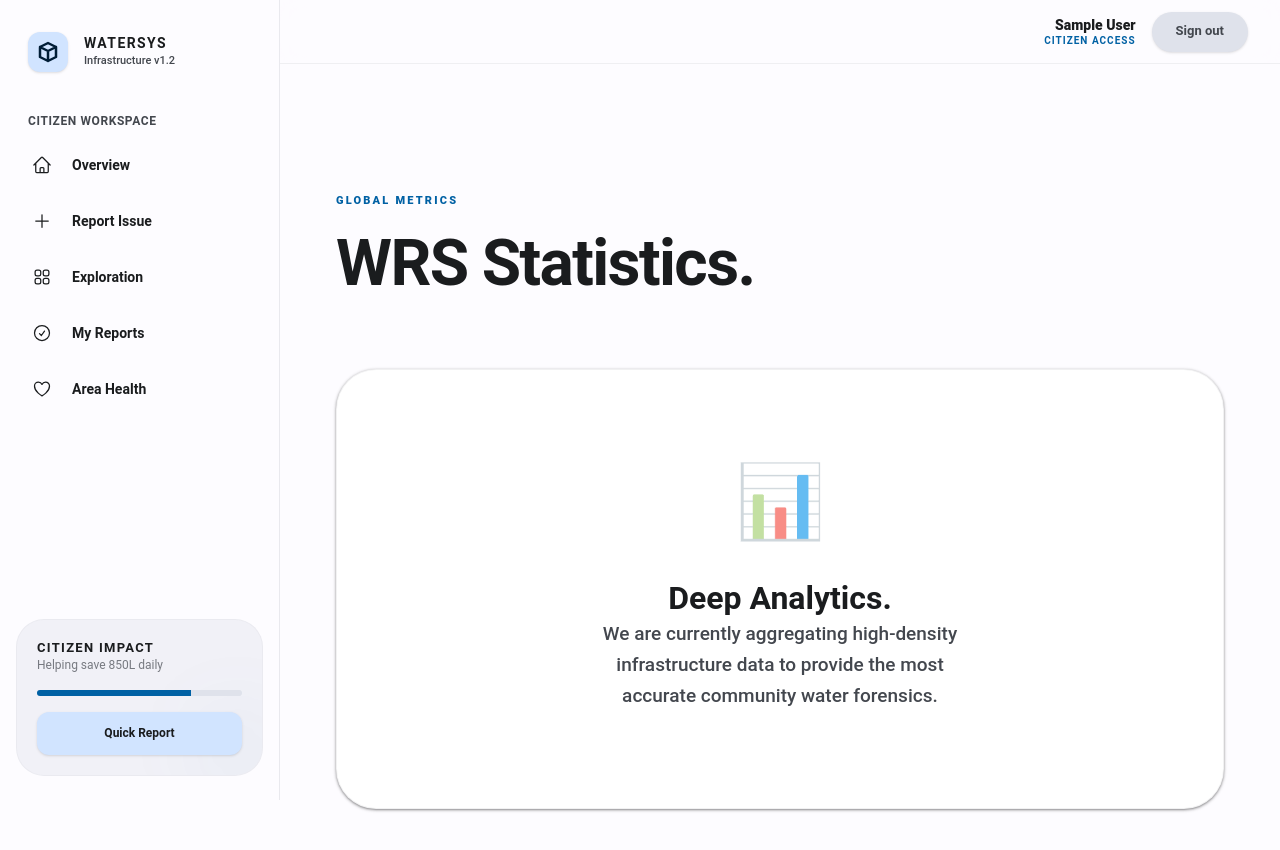
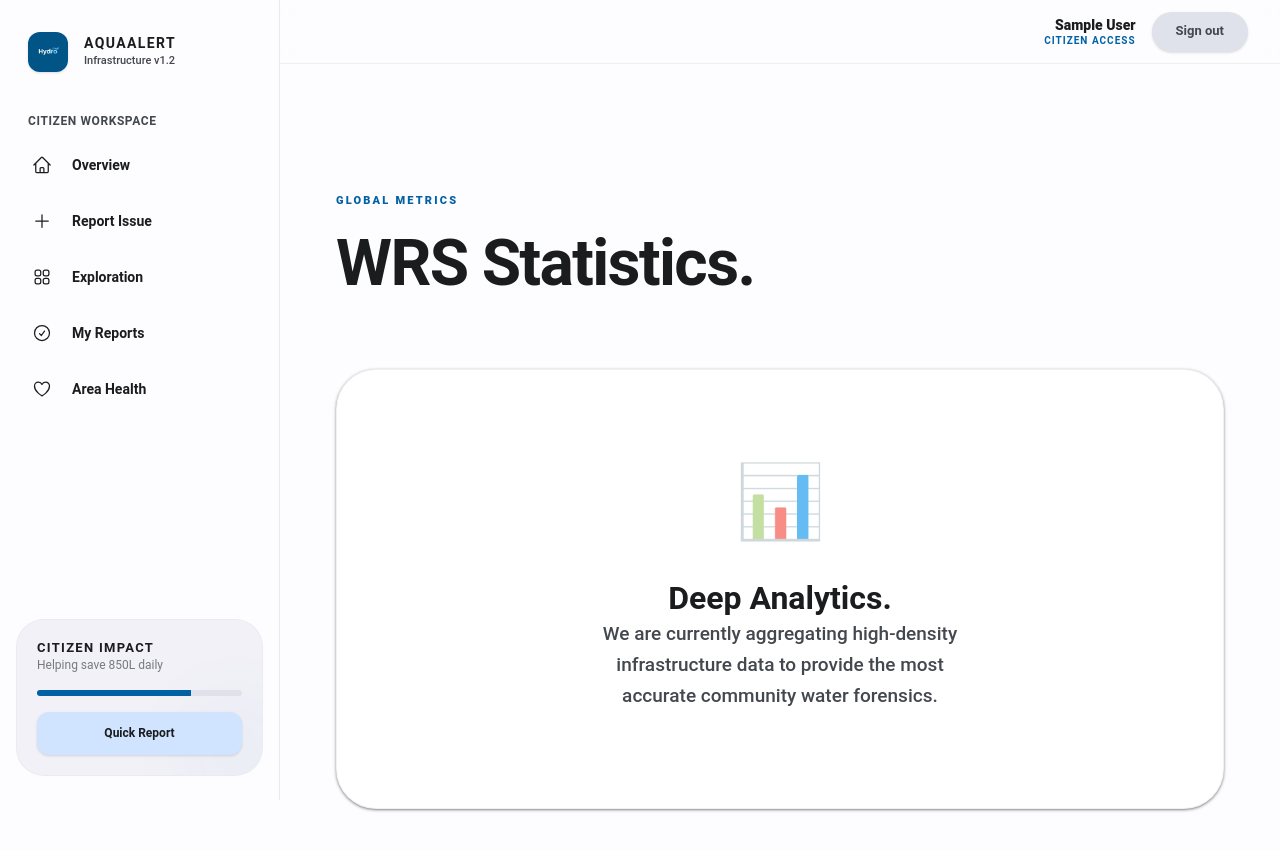
Before and after one commit to Namalekanayaka/Water-Reporting-system, a React (Vite) app in the folder water-reporting-frontend/: page /statistics in a window 1280 px wide. Shown: the top 850 px of the page. Built offline with nearby package versions, Linux system fonts and the light colour scheme; no server answers; the database is empty; sample sign-in values are in the browser's storage.

Commit message:
feat: Add new Sidebar component with role-based navigation and Login page for user authentication.

```diff
--- a/water-reporting-frontend/src/components/common/Sidebar.jsx
+++ b/water-reporting-frontend/src/components/common/Sidebar.jsx
@@ -1,6 +1,7 @@
 import React from "react";
 import { Link, useLocation } from "react-router-dom";
 import { useAuth } from "../../context/AuthContext";
+import logo from "../../assets/logo.png";
 
 const Sidebar = ({ onClose }) => {
   const location = useLocation();
@@ -85,13 +86,11 @@ const Sidebar = ({ onClose }) => {
     <div className="w-full h-full bg-md-surface flex flex-col px-3 py-6 pointer-events-auto">
       {/* Drawer Header - M3 Logo/Title Style */}
       <div className="flex items-center gap-4 mb-8 px-4 py-2">
-        <div className="w-10 h-10 bg-md-primary-container text-md-on-primary-container rounded-[12px] flex items-center justify-center shadow-sm">
-          <svg className="w-6 h-6" fill="none" stroke="currentColor" viewBox="0 0 24 24">
-            <path strokeLinecap="round" strokeLinejoin="round" strokeWidth={2.5} d="M20 7l-8-4-8 4m16 0l-8 4m8-4v10l-8 4m0-10L4 7m8 4v10M4 7v10l8 4" />
-          </svg>
+        <div className="w-10 h-10 bg-md-primary-container text-md-on-primary-container rounded-[12px] flex items-center justify-center shadow-sm overflow-hidden">
+          <img src={logo} alt="Logo" className="w-full h-full object-cover" />
         </div>
         <div>
-          <h2 className="text-[14px] font-black text-md-on-surface uppercase tracking-widest">WaterSys</h2>
+          <h2 className="text-[14px] font-black text-md-on-surface uppercase tracking-widest">AquaAlert</h2>
           <p className="text-[11px] text-md-on-surface-variant font-medium">Infrastructure v1.2</p>
         </div>
       </div>
@@ -143,7 +142,7 @@ const Sidebar = ({ onClose }) => {
               {role === 'authority' ? 'Operational efficiency at 92%' : 'Helping save 850L daily'}
             </p>
             <div className="h-1.5 bg-md-surface-variant rounded-full overflow-hidden mb-4">
-              <div className={`h-full ${role === 'authority' ? 'bg-md-error' : 'bg-md-primary'} transition-all`} style={{ width: role === 'authority' ? '25%' : '75%' }}></div>
+              <div className="h-full bg-md-primary transition-all" style={{ width: role === 'authority' ? '25%' : '75%' }}></div>
             </div>
             <Link
               to={role === 'authority' ? "/authority/issues" : "/report"}
--- a/water-reporting-frontend/src/pages/auth/Login.jsx
+++ b/water-reporting-frontend/src/pages/auth/Login.jsx
@@ -81,7 +81,12 @@ const Login = () => {
         <div className={`w-full min-h-screen p-6 flex items-center justify-center transition-colors duration-500 ${isAuthorityMode ? 'bg-slate-900' : 'bg-md-surface'}`}>
             <div className="max-w-md w-full animate-in fade-in slide-in-from-bottom-8 duration-1000">
                 <div className="text-center mb-8">
-                    <span className="text-4xl mb-4 block">{isAuthorityMode ? '🛡️' : '💧'}</span>
+                    <span className="text-4xl mb-4 block animate-bounce">{isAuthorityMode ? '🛡️' : '💧'}</span>
+                    {!isAuthorityMode && (
+                        <p className="text-lg md:text-xl font-bold text-md-primary mb-2 animate-pulse bg-gradient-to-r from-blue-500 to-teal-400 bg-clip-text text-transparent">
+                            Welcome to AquaAlert
+                        </p>
+                    )}
                     <h1 className={`text-[36px] md:text-[44px] font-black tracking-tight leading-none mb-2 ${isAuthorityMode ? 'text-white' : 'text-md-on-surface'}`}>
                         {isAuthorityMode ? "Authority Console." : "Sign In."}
                     </h1>
```
Also changed, not shown: water-reporting-frontend/src/assets/logo.png (added).
